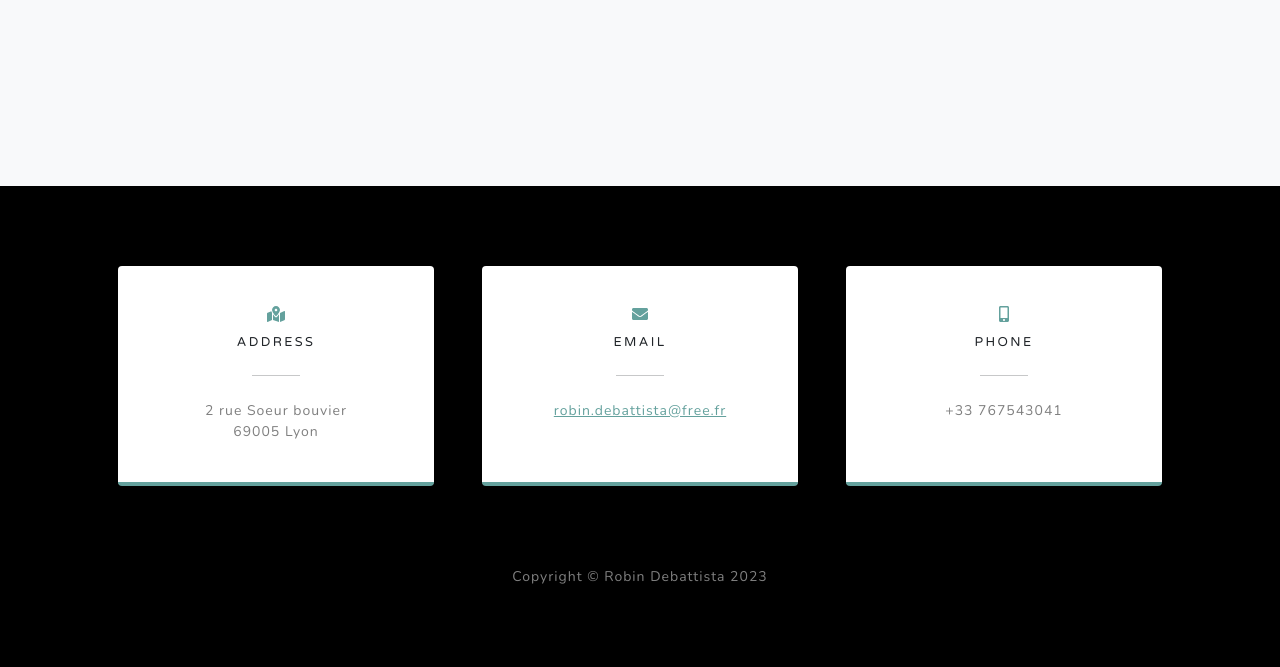
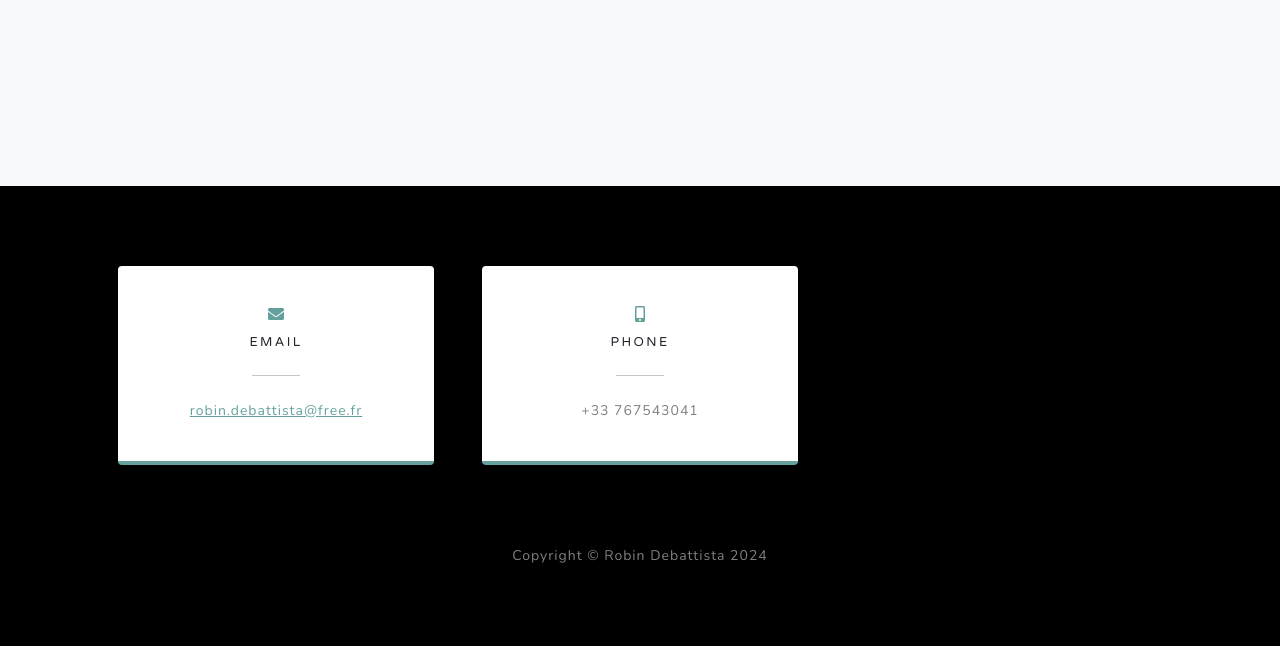
Before and after one commit to robafleur/robafleur.github.io, a plain HTML site: page index.html in a window 1280 px wide. Shown: the part 3248-3915 px from the top of the page. After the commit the page ends 3894 px from the top, so only its background shows below. Drawn offline with nearby package versions, Linux system fonts and the light colour scheme.

Commit message:
adresse+ date

```diff
--- a/index.html
+++ b/index.html
@@ -128,16 +128,6 @@
                     <div class="col-md-4 mb-3 mb-md-0">
                         <div class="card py-4 h-100">
                             <div class="card-body text-center">
-                                <i class="fas fa-map-marked-alt text-primary mb-2"></i>
-                                <h4 class="text-uppercase m-0">Address</h4>
-                                <hr class="my-4 mx-auto" />
-                                <div class="small text-black-50">2 rue Soeur bouvier<br>69005 Lyon</div>
-                            </div>
-                        </div>
-                    </div>
-                    <div class="col-md-4 mb-3 mb-md-0">
-                        <div class="card py-4 h-100">
-                            <div class="card-body text-center">
                                 <i class="fas fa-envelope text-primary mb-2"></i>
                                 <h4 class="text-uppercase m-0">Email</h4>
                                 <hr class="my-4 mx-auto" />
@@ -159,7 +149,7 @@
             </div>
         </section>
         <!-- Footer-->
-        <footer class="footer bg-black small text-center text-white-50"><div class="container px-4 px-lg-5">Copyright &copy; Robin Debattista 2023</div></footer>
+        <footer class="footer bg-black small text-center text-white-50"><div class="container px-4 px-lg-5">Copyright &copy; Robin Debattista 2024</div></footer>
         <script src="https://cdn.jsdelivr.net/npm/bootstrap@5.1.3/dist/js/bootstrap.bundle.min.js"></script>
         <script src="js/scripts.js"></script>
         <script src="https://cdn.startbootstrap.com/sb-forms-latest.js"></script>
```
